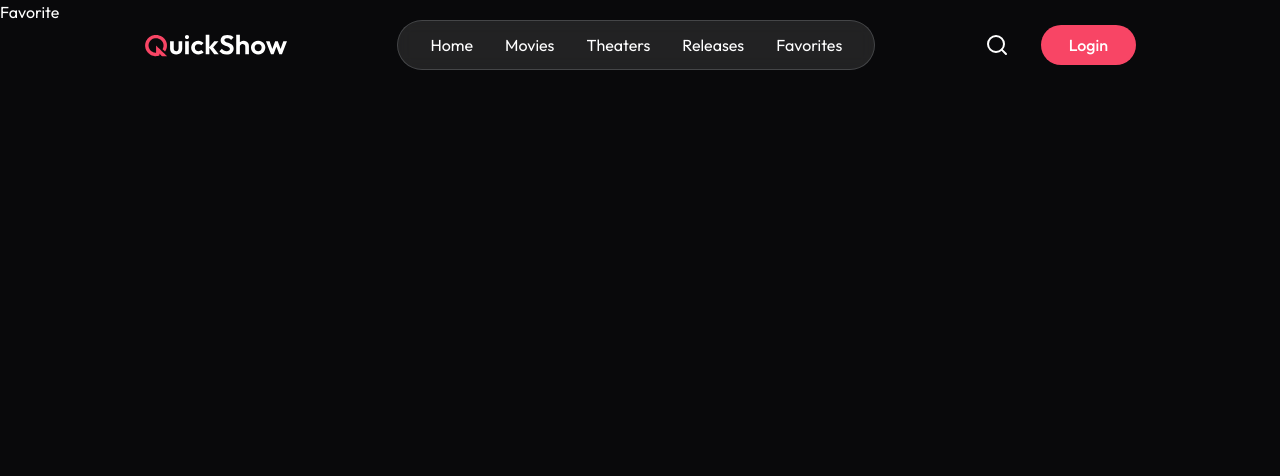
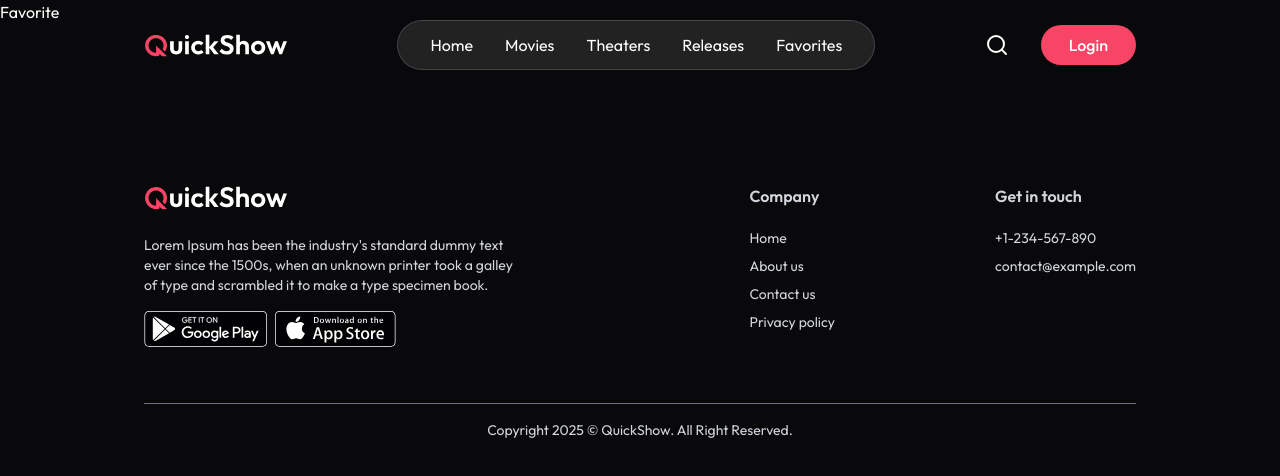
Before and after one commit to ashtikasingh/QuickShow, a React (Vite) app in the folder client/: page /favorite in a window 1280 px wide. Shown: the top 476 px of the page. Built offline with nearby package versions, Linux system fonts and the light colour scheme; no server answers.

Commit message:
homepage updated

```diff
--- /dev/null
+++ b/client/src/components/BlurCircle.jsx
@@ -0,0 +1,11 @@
+import React from 'react'
+
+const BlurCircle = ({ top = "auto", left = "auto", right = "auto", bottom = "auto" }) => {
+    return (
+        <div className='absolute -z-50 h-58 w-58 aspect-square rounded-full bg-primary/30 blur-3xl' style={{ top: top, left: left, right: right, bottom: bottom }}>
+
+        </div>
+    )
+}
+
+export default BlurCircle
--- a/client/src/components/FeaturedSection.jsx
+++ b/client/src/components/FeaturedSection.jsx
@@ -1,8 +1,35 @@
+import { ArrowRight } from 'lucide-react';
 import React from 'react'
+import { useNavigate } from 'react-router-dom'
+import BlurCircle from './BlurCircle';
+import { dummyShowsData } from '../assets/assets';
+import MovieCard from './MovieCard';
 
 const FeaturedSection = () => {
+    const navigate = useNavigate();
     return (
-        <div>FeaturedSection</div>
+        <div className='px-6 md:px-16 lg:px-24 xl:px-44 overflow-hidden'>
+            <div className='relative flex items-center justify-between pt-20 pb-10'>
+                <BlurCircle top='0' right='-80px' />
+                <p className='text-gray-300 font-medium text-lg'>Now Showing</p>
+                <button onClick={() => navigate('/movies')} className='group flex items-center gap-2 text-sm text-gray-300 cursor-pointer'>
+                    View All
+                    <ArrowRight className='group-hover:translate-x-0.5 transition w-4.5 h-4.5' />
+                </button>
+            </div>
+
+            <div className='flex flex-wrap max-sm:justify-center gap-8 mt-8'>
+                {dummyShowsData.slice(0, 4).map((show) => (
+                    <MovieCard key={show._id} movie={show} />
+                ))}
+            </div>
+
+            <div className='flex justify-center mt-20'>
+                <button onClick={() => { navigate('/movies'); scrollTo(0, 0) }} className='px-10 py-3 text-sm bg-primary hover:bg-primary-dull transition rounded-md font-medium cursor-pointer'>Show More</button>
+
+            </div>
+
+        </div>
     )
 }
 
--- a/client/src/components/Footer.jsx
+++ b/client/src/components/Footer.jsx
@@ -1,8 +1,43 @@
 import React from 'react'
+import { assets } from '../assets/assets'
 
 const Footer = () => {
     return (
-        <div></div>
+        <footer className="px-6 md:px-16 lg:px-36 mt-40 w-full text-gray-300">
+            <div className="flex flex-col md:flex-row justify-between w-full gap-10 border-b border-gray-500 pb-14">
+                <div className="md:max-w-96">
+                    <img className="w-36 h-auto" src={assets.logo} alt="logo" />
+                    <p className="mt-6 text-sm">
+                        Lorem Ipsum has been the industry's standard dummy text ever since the 1500s, when an unknown printer took a galley of type and scrambled it to make a type specimen book.
+                    </p>
+                    <div className="flex items-center gap-2 mt-4">
+                        <img src={assets.googlePlay} alt="google play" className="h-9 w-auto" />
+                        <img src={assets.appStore} alt="app store" className="h-9 w-auto" />
+                    </div>
+                </div>
+                <div className="flex-1 flex items-start md:justify-end gap-20 md:gap-40">
+                    <div>
+                        <h2 className="font-semibold mb-5">Company</h2>
+                        <ul className="text-sm space-y-2">
+                            <li><a href="#">Home</a></li>
+                            <li><a href="#">About us</a></li>
+                            <li><a href="#">Contact us</a></li>
+                            <li><a href="#">Privacy policy</a></li>
+                        </ul>
+                    </div>
+                    <div>
+                        <h2 className="font-semibold mb-5">Get in touch</h2>
+                        <div className="text-sm space-y-2">
+                            <p>+1-234-567-890</p>
+                            <p>contact@example.com</p>
+                        </div>
+                    </div>
+                </div>
+            </div>
+            <p className="pt-4 text-center text-sm pb-5">
+                Copyright {new Date().getFullYear()} © QuickShow. All Right Reserved.
+            </p>
+        </footer>
     )
 }
 
--- /dev/null
+++ b/client/src/components/MovieCard.jsx
@@ -0,0 +1,32 @@
+import { StarIcon } from 'lucide-react'
+import React from 'react'
+import { useNavigate } from 'react-router-dom'
+import timeFormat from '../lib/timeFormat'
+
+const MovieCard = ({ movie }) => {
+
+    const navigate = useNavigate()
+
+    return (
+        <div className='flex flex-col justify-between p-3 bg-gray-800 rounded-2xl hover:-translate-y-1 transition duration-300 w-66'>
+            <img onClick={() => { navigate(`/movies/${movie._id}`); scrollTo(0, 0) }} src={movie.backdrop_path} alt='' className='rounded-lg h-52 w-full object-cover object-right-bottom cursor-pointer' />
+
+            <p className='font-semibold mt-2 truncate'>{movie.title}</p>
+
+            <p className='text-sm text-gray-400 mt-2'>
+                {new Date(movie.release_date).getFullYear()} • {movie.genres.slice(0, 2).map(genre => genre.name).join(" | ")} • {timeFormat(movie.runtime)}
+            </p>
+
+            <div className='flex items-center justify-between mt-4 pb-3'>
+                <button onClick={() => { navigate(`/movies/${movie._id}`); scrollTo(0, 0) }} className='px-4 py-2 text-xs bg-primary hover:bg-primary-dull transition rounded-full font-medium cursor-pointer'>Buy Tickets</button>
+                <p className='flex items-center gap-1 text-sm text-gray-400 mt-1 pr-1'>
+                    <StarIcon className='w-4 h-4 text-primary fill-primary' />
+                    {movie.vote_average.toFixed(1)}
+                </p>
+            </div>
+
+        </div>
+    )
+}
+
+export default MovieCard
--- a/client/src/components/Navbar.jsx
+++ b/client/src/components/Navbar.jsx
@@ -20,11 +20,11 @@
 
             <div className={`max-md:absolute max-md:top-0 max-md:left-0 max-md:font-medium max-md:text-lg z-50 flex flex-col md:flex-row items-center max-md:justify-center gap-8 min-md:px-8 py-3 max-md:h-screen min-md:rounded-full backdrop-blur bg-black/70 md:bg-white/10 md:border border-gray-300/20 overflow-hidden transition-[width] duration-300 ${isOpen ? 'max-md:w-full' : 'max-md:w-0'}`}>
                 <XIcon className='md:hidden absolute top-6 right-6 w-6 h-6 cursor-pointer' onClick={() => setIsOpen(!isOpen)} />
-                <Link onClick={() => { scrollTo(0, 0), setIsOpen(false) }} to='/'>Home</Link>
-                <Link onClick={() => { scrollTo(0, 0), setIsOpen(false) }} to='/movies'>Movies</Link>
-                <Link onClick={() => { scrollTo(0, 0), setIsOpen(false) }} to='/'>Theaters</Link>
-                <Link onClick={() => { scrollTo(0, 0), setIsOpen(false) }} to='/'>Releases</Link>
-                <Link onClick={() => { scrollTo(0, 0), setIsOpen(false) }} to='/favorite'>Favorites</Link>
+                <Link onClick={() => { scrollTo(0, 0); setIsOpen(false) }} to='/'>Home</Link>
+                <Link onClick={() => { scrollTo(0, 0); setIsOpen(false) }} to='/movies'>Movies</Link>
+                <Link onClick={() => { scrollTo(0, 0); setIsOpen(false) }} to='/'>Theaters</Link>
+                <Link onClick={() => { scrollTo(0, 0); setIsOpen(false) }} to='/'>Releases</Link>
+                <Link onClick={() => { scrollTo(0, 0); setIsOpen(false) }} to='/favorite'>Favorites</Link>
             </div>
 
             <div className='flex items-center gap-8'>
--- /dev/null
+++ b/client/src/components/TrailerSection.jsx
@@ -0,0 +1,33 @@
+import React, { useState } from 'react'
+import { dummyTrailers } from '../assets/assets'
+import BlurCircle from './BlurCircle';
+import ReactPlayer from 'react-player';
+import { PlayCircleIcon } from 'lucide-react';
+
+const TrailerSection = () => {
+    const [currentTrailer, setCurrentTrailer] = useState(dummyTrailers[0]);
+
+    return (
+        <div className='px-6 md:px-16 lg:px-24 xl:px-44 py-20 py-20 overflow-hidden'>
+            <p className='text-gray-300 font-medium text-lg max-w-[960px] mx-auto'>Trailers</p>
+            <div className='relative mt-6'>
+                <BlurCircle top='-100px' right='-100px' />
+                <ReactPlayer url={currentTrailer.videoUrl} controls={false} className='mx-auto max-w-full' width='960px' height='540px' />
+            </div>
+
+            <div className='group grid grid-cols-4 gap-4 md:gap-8 mt-8 max-w-3xl mx-auto'>
+                {dummyTrailers.map((trailer) =>
+                    <div key={trailer.image} className='relative group-hover:not-hover:opacity-50 hover:-translate-y-1 duration-300 transition max-md:h-60 md:max-h-60 cursor-pointer' onClick={() => setCurrentTrailer(trailer)}>
+
+                        <img src={trailer.image} alt='trailer' className='rounded-lg w-full h-full object-cover brightness-75' />
+                        <PlayCircleIcon strokeWidth={1.6} className='absolute top-1/2 left-1/2 w-5 md:w-8 h-5 md:h-12 transform -translate-x-1/2 -translate-1/2' />
+                    </div>
+                )}
+
+            </div>
+
+        </div>
+    )
+}
+
+export default TrailerSection
--- /dev/null
+++ b/client/src/lib/timeFormat.js
@@ -0,0 +1,7 @@
+const timeFormat = (minutes) => {
+    const hours = Math.floor(minutes / 60);
+    const minutesRemainder = minutes % 60;
+    return `${hours}h ${minutesRemainder}m`
+}
+
+export default timeFormat;
--- a/client/src/pages/Home.jsx
+++ b/client/src/pages/Home.jsx
@@ -1,10 +1,14 @@
 import React from 'react'
 import HeroSection from '../components/HeroSection'
+import FeaturedSection from '../components/FeaturedSection'
+import TrailerSection from '../components/TrailerSection'
 
 const Home = () => {
     return (
         <>
             <HeroSection />
+            <FeaturedSection />
+            <TrailerSection />
         </>
     )
 }
```
